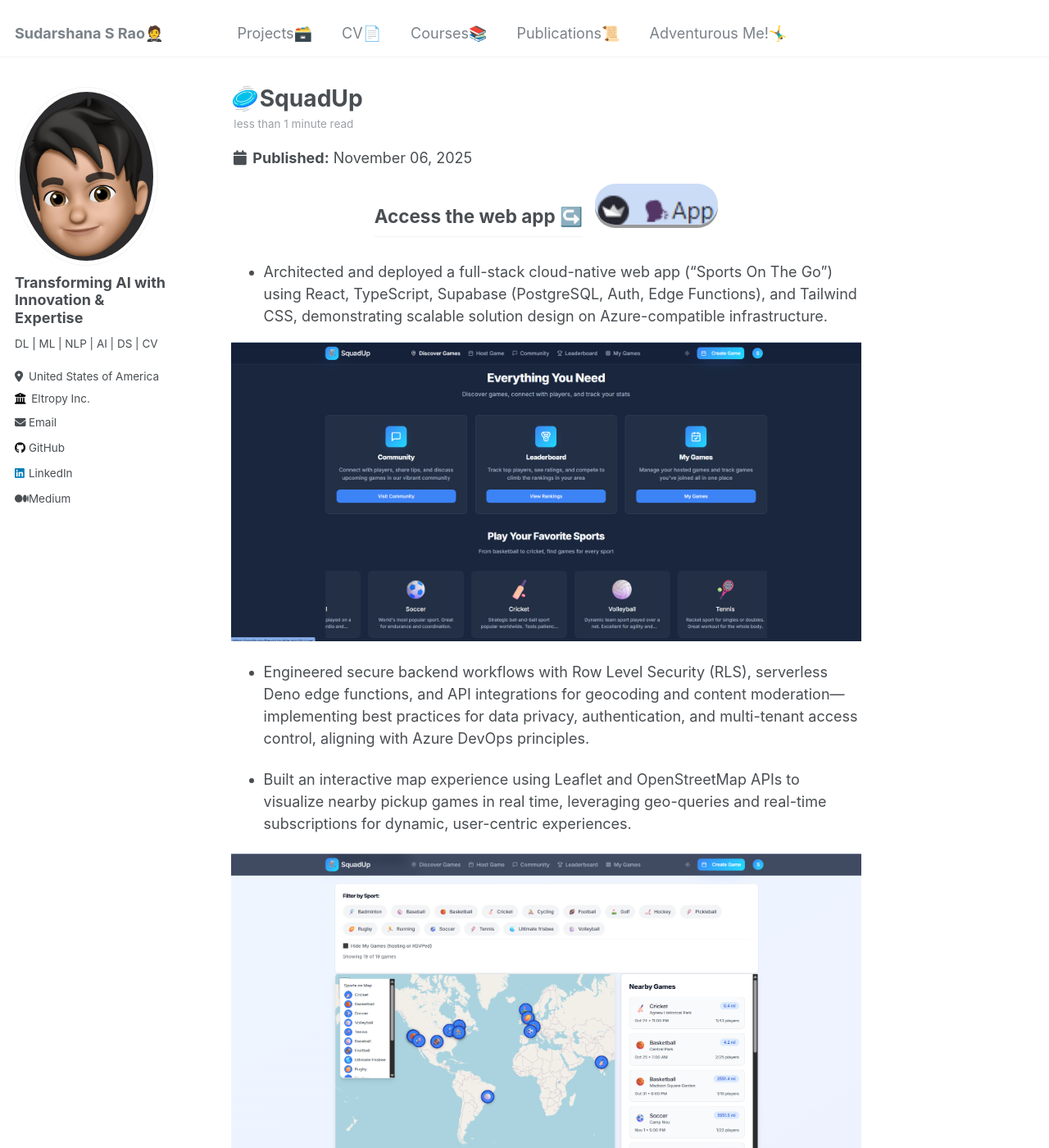
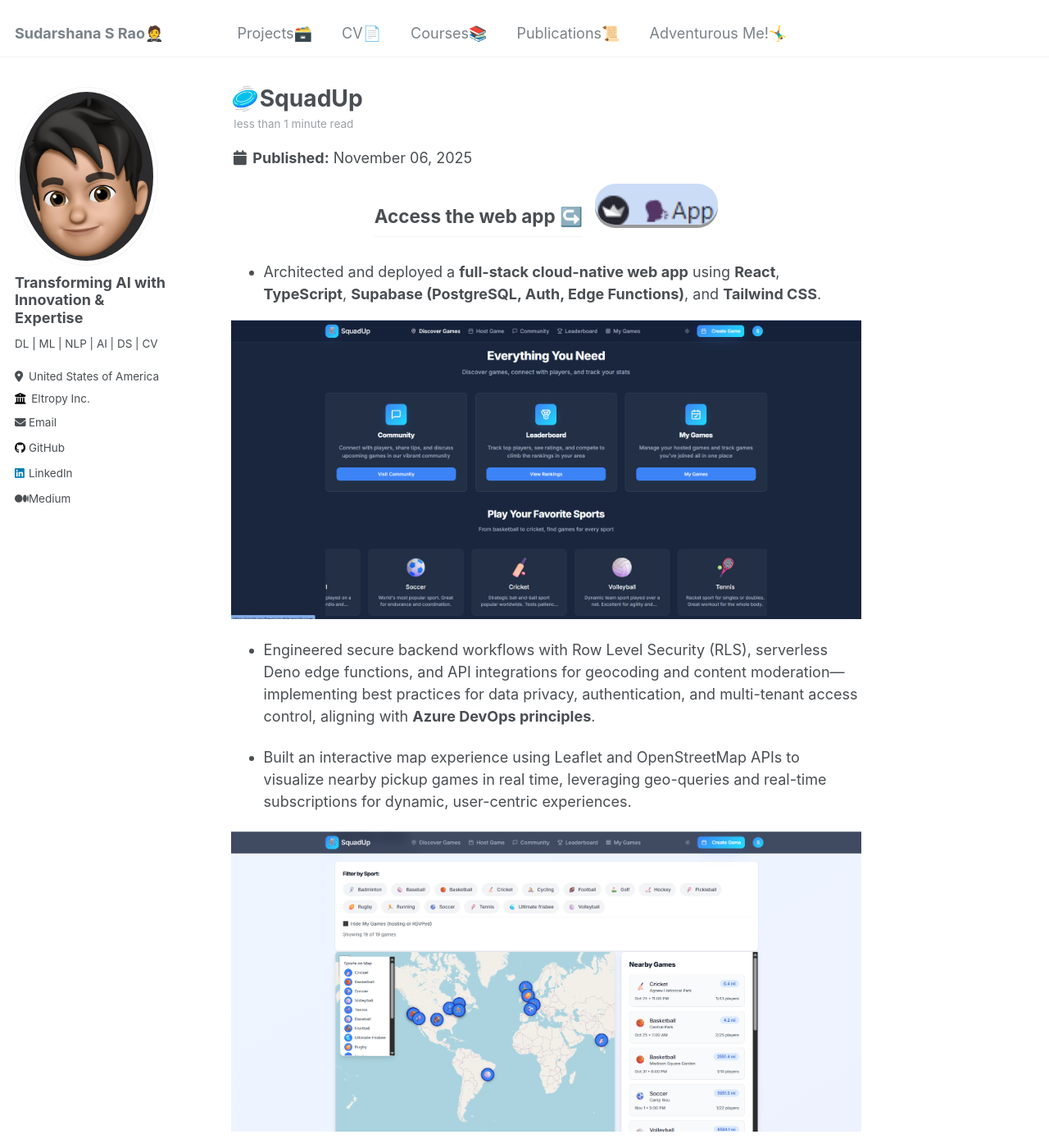
Before and after one commit to SudarshanaSRao/SudarshanaSRao.github.io, a Jekyll site: the page built from _portfolio/portfolio-00.md, in a window 1280 px wide and 1400 px high. Shown: the whole window at 82% size. Built offline with Jekyll 4.4.1, drawn with Linux system fonts in a browser that asks for light colours; some of the changed text lies outside the part shown.

Commit message:
Update portfolio-00.md

```diff
--- a/_portfolio/portfolio-00.md
+++ b/_portfolio/portfolio-00.md
@@ -1,6 +1,6 @@
 ---
 title: "🥏SquadUp"
-excerpt: "<img src='/images/.png' style='cursor: crosshair;'>"
+excerpt: "<img src='/images/visual selection.png' style='cursor: crosshair;'>"
 collection: portfolio
 tags:
   - Web app
@@ -52,21 +52,19 @@
   </a>
 </div>
 
-* Architected and deployed a full-stack cloud-native web app (“Sports On The Go”) using React, TypeScript, Supabase (PostgreSQL, Auth, Edge Functions), and Tailwind CSS, demonstrating scalable solution design on Azure-compatible infrastructure.
+* Architected and deployed a **full-stack cloud-native web app** using **React**, **TypeScript**, **Supabase (PostgreSQL, Auth, Edge Functions)**, and **Tailwind CSS**.
 
 <img src="/images/web_landing.png" style="cursor: crosshair;">
 
-* Engineered secure backend workflows with Row Level Security (RLS), serverless Deno edge functions, and API integrations for geocoding and content moderation—implementing best practices for data privacy, authentication, and multi-tenant access control, aligning with Azure DevOps principles.
+* Engineered secure backend workflows with Row Level Security (RLS), serverless Deno edge functions, and API integrations for geocoding and content moderation—implementing best practices for data privacy, authentication, and multi-tenant access control, aligning with **Azure DevOps principles**.
 
 * Built an interactive map experience using Leaflet and OpenStreetMap APIs to visualize nearby pickup games in real time, leveraging geo-queries and real-time subscriptions for dynamic, user-centric experiences.
 
 <img src="/images/web_map.png" style="cursor: crosshair;">
 
-* Optimized frontend performance and UX with TanStack Query, React Hook Form, and Zod validation, improving data consistency and client-side responsiveness by 40%.
+* Optimized frontend performance and UX with TanStack Query, React Hook Form, and Zod validation, improving data consistency and client-side responsiveness by **40%**.
 
 * Proposed AI-powered enhancements using Azure OpenAI Service for personalized game recommendations and natural language match search, showcasing AI integration within cloud solution design.
-
-
 
 <div class="flexcontainer">
   <div>
```
